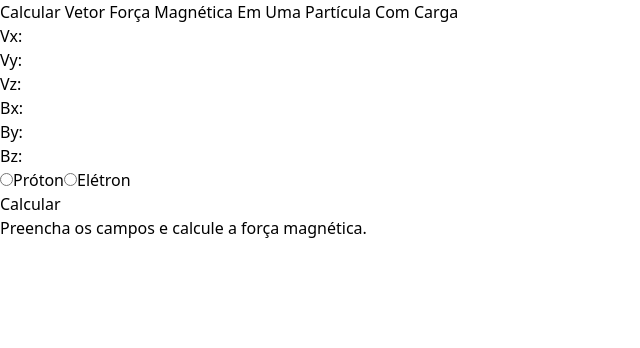
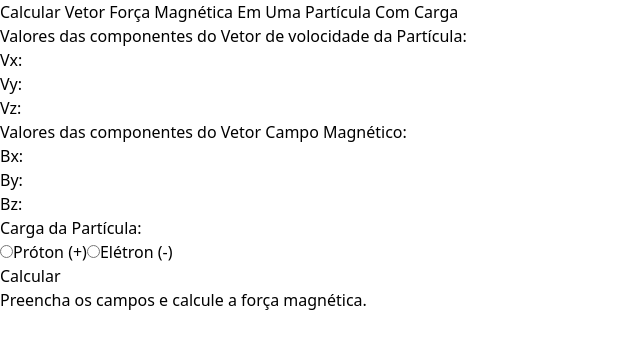
Before and after one commit to Joaosa100/Magnetic-Force-3D-Graphic, a React (Vite) app in the folder eletromag-fios/: page / in a window 1280 px wide. Shown: the top 348 px of the page, without its empty margins (0-640 px from the left). Built offline with nearby package versions, Linux system fonts and the light colour scheme.

Commit message:
fixing layout

```diff
--- a/eletromag-fios/src/App.jsx
+++ b/eletromag-fios/src/App.jsx
@@ -70,7 +70,8 @@ function App() {
   onSubmit={handleSubmit}
   className="w-full max-w-md bg-white p-4 sm:p-6 rounded-lg shadow-md space-y-4"
 >
-  <div className="flex flex-row items-center justify-between space-x-4">
+  <p>Valores das componentes do Vetor de volocidade da Partícula:</p>
+  <div className="flex flex-row justify-evenly space-x-4">
       <div>
         <Label htmlFor="VX">Vx:</Label>
         <Input name="VX" type="text" id="VX" />
@@ -86,7 +87,8 @@ function App() {
       </div>
   </div>
 
-  <div className="flex flex-row items-center justify-between space-x-4">
+  <p className='pt-4'>Valores das componentes do Vetor Campo Magnético:</p>
+  <div className="flex flex-row justify-evenly space-x-4">
       <div>
         <Label htmlFor="BX">Bx:</Label>
         <Input name="BX" type="text" id="BX" />
@@ -102,7 +104,8 @@ function App() {
       </div>
   </div>
 
-        <div className="flex flex-col sm:flex-row sm:space-x-4 space-y-2 sm:space-y-0">
+  <p className='pt-4'>Carga da Partícula:</p>
+    <div className="flex flex-col sm:flex-row sm:space-x-8 space-y-2 sm:space-y-0">
       <label className="flex items-center">
         <input
           type="radio"
@@ -112,7 +115,7 @@ function App() {
           onChange={handleChange}
           className="mr-2"
         />
-            Próton
+        Próton (+)
       </label>
       <label className="flex items-center">
         <input
@@ -123,7 +126,7 @@ function App() {
           onChange={handleChange}
           className="mr-2"
         />
-            Elétron
+        Elétron (-)
       </label>
     </div>
     <Button type="submit">Calcular</Button>
```
Lines whose indentation alone changed are shown as unchanged.
